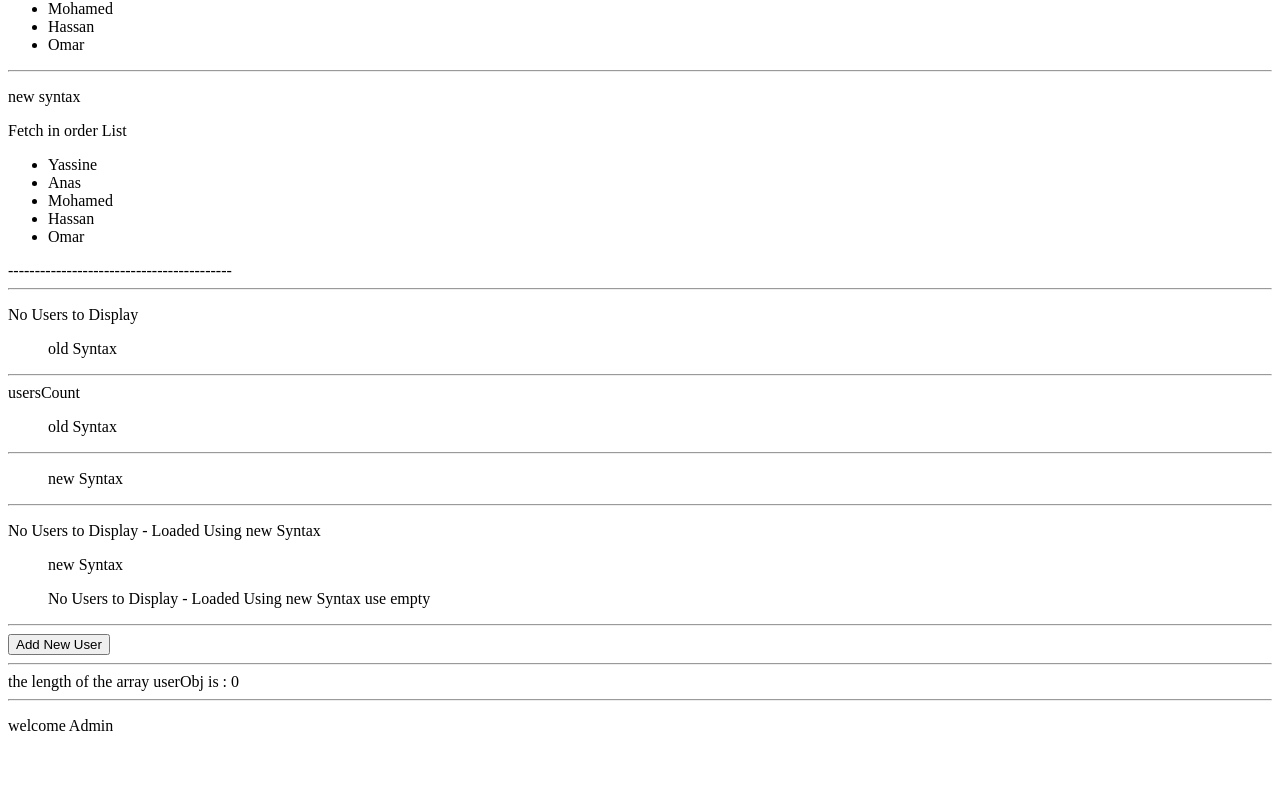
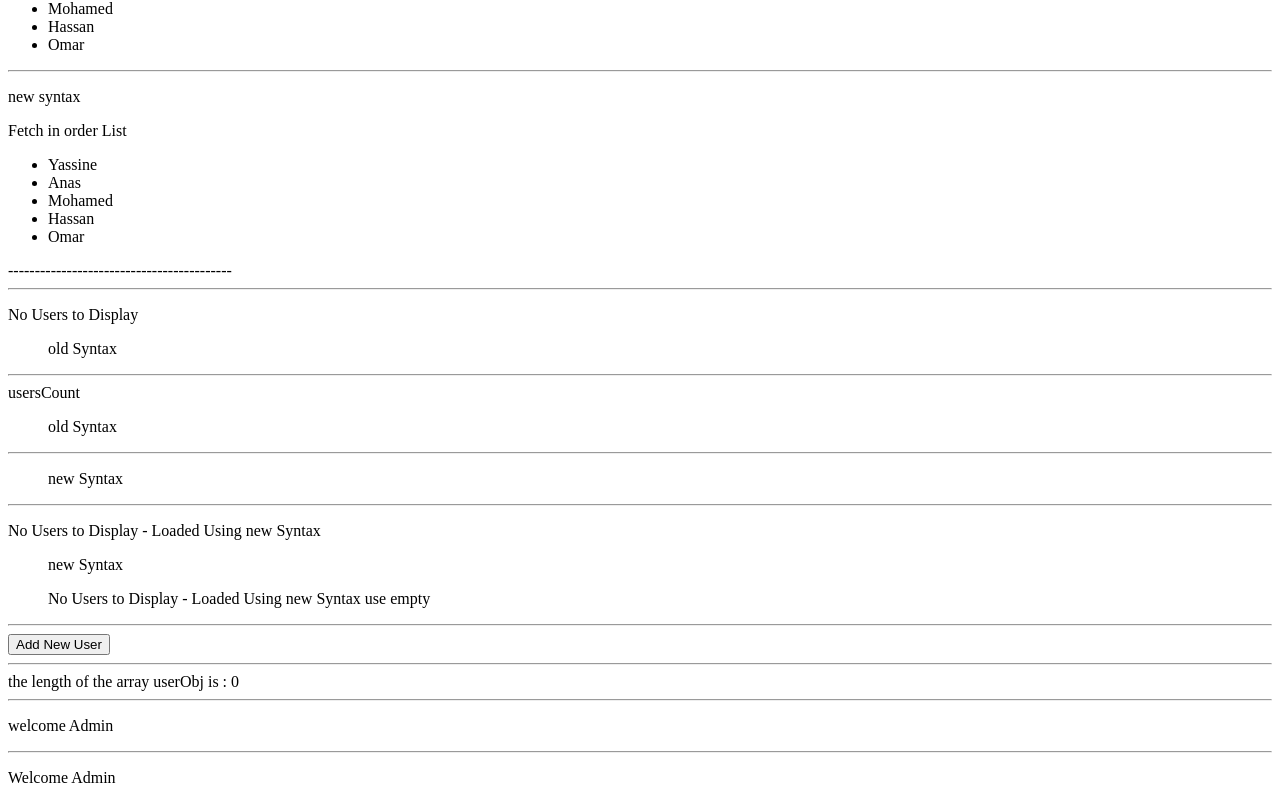
Before and after one commit to seeyassine/Angular-Learn, an Angular app: page / in a window 1280 px wide. Shown: the part 2262-3065 px from the top of the page. Before the commit the page ends 3013 px from the top, so only its background shows below. Built offline with nearby package versions, Linux system fonts and the light colour scheme.

Commit message:
82: switch case default  new syntax

```diff
--- a/src/app/components/directives/directives.component.html
+++ b/src/app/components/directives/directives.component.html
@@ -260,3 +260,18 @@ the length of the array userObj is :
     <p *ngSwitchCase="'Member'">welcome Member</p>
     <p *ngSwitchDefault>Please login</p>
 </div>
+
+
+<hr>
+
+@switch (usersRole) {
+    @case('Admin') {
+        <p>Welcome Admin</p>
+    }
+    @case('Member') {
+        <p>Welcome Member</p>
+    }
+    @default {
+        <p>Please login</p>
+    }
+}
```
